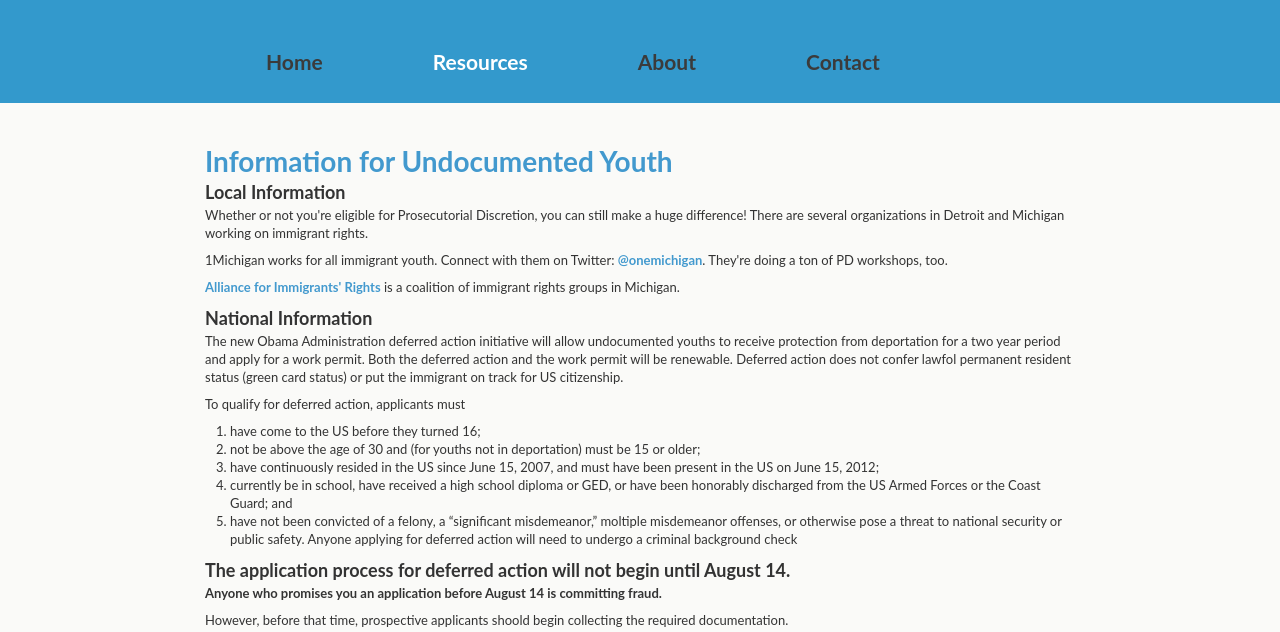
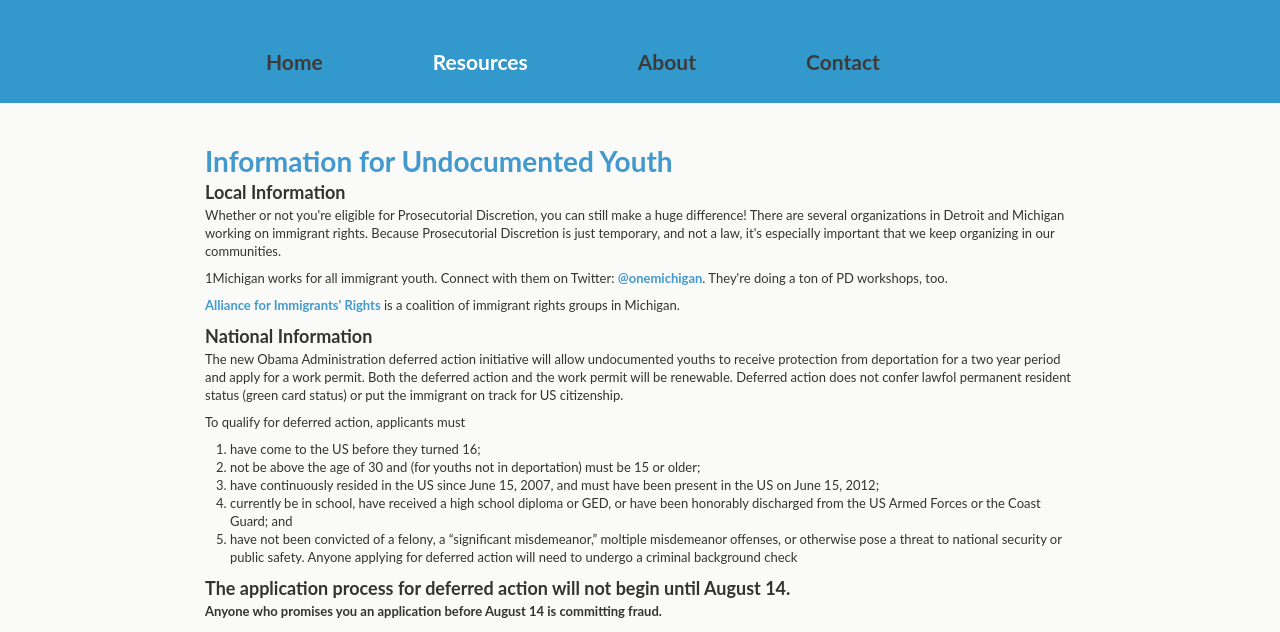
Before and after one commit to rcackerman/DiscretionChecker, a plain HTML site: page resources.html in a window 1280 px wide. Shown: the part 98-730 px from the top of the page. Drawn offline with nearby package versions, Linux system fonts and the light colour scheme.

Commit message:
Nitpicking

```diff
--- a/resources.html
+++ b/resources.html
@@ -33,7 +33,7 @@
 <h2>Information for Undocumented Youth</h2>
 
 <h3>Local Information</h3>
-<p>Whether or not you're eligible for Prosecutorial Discretion, you can still make a huge difference! There are several organizations in Detroit and Michigan working on immigrant rights.</p>
+<p>Whether or not you're eligible for Prosecutorial Discretion, you can still make a huge difference! There are several organizations in Detroit and Michigan working on immigrant rights. Because Prosecutorial Discretion is just temporary, and not a law, it's especially important that we keep organizing in our communities.</p>
 <p>1Michigan works for all immigrant youth. Connect with them on Twitter: <a href="http://twitter.com/onemichigan">@onemichigan</a>. They're doing a ton of PD workshops, too.</p>
 <p><a href="http://michiganimmigrationreform.org/">Alliance for Immigrants' Rights</a> is a coalition of immigrant rights groups in Michigan.</p>
 
```
